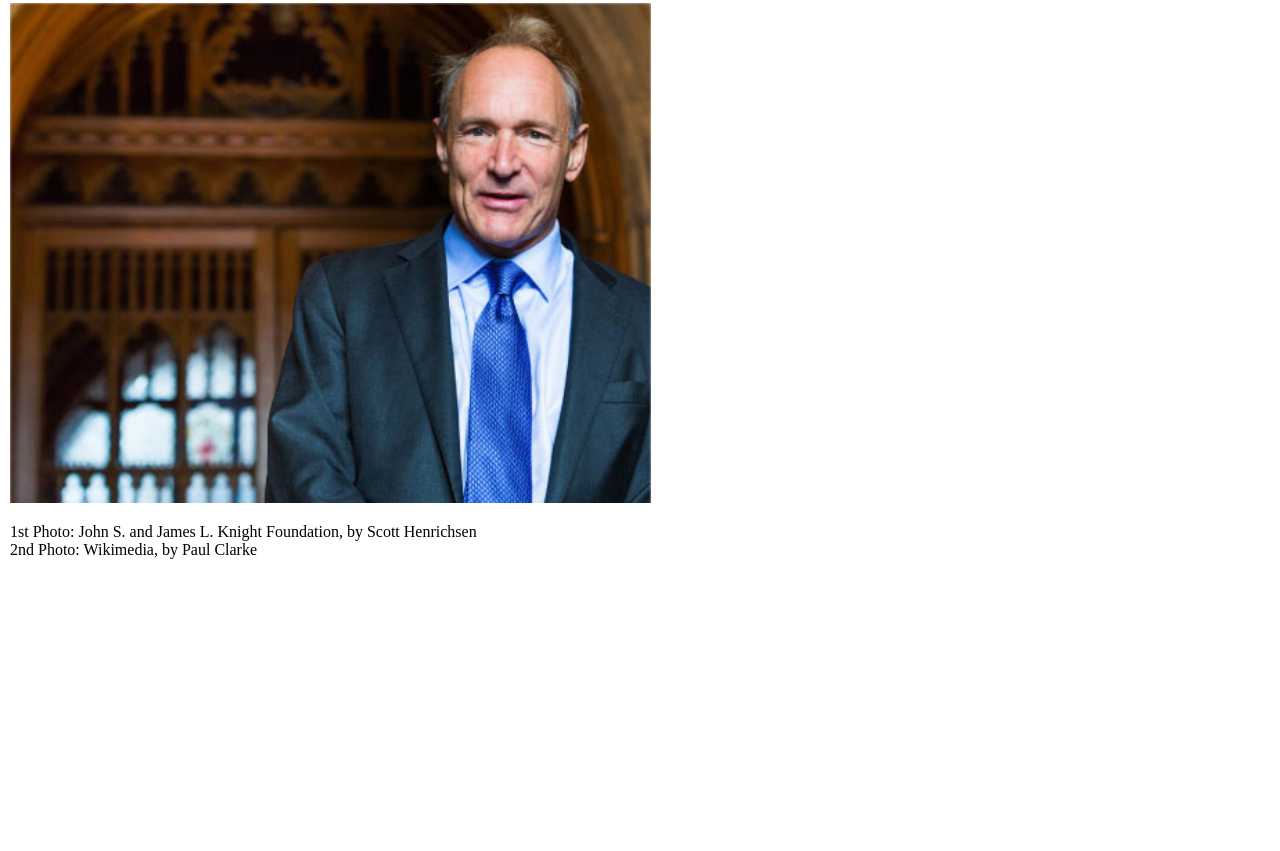
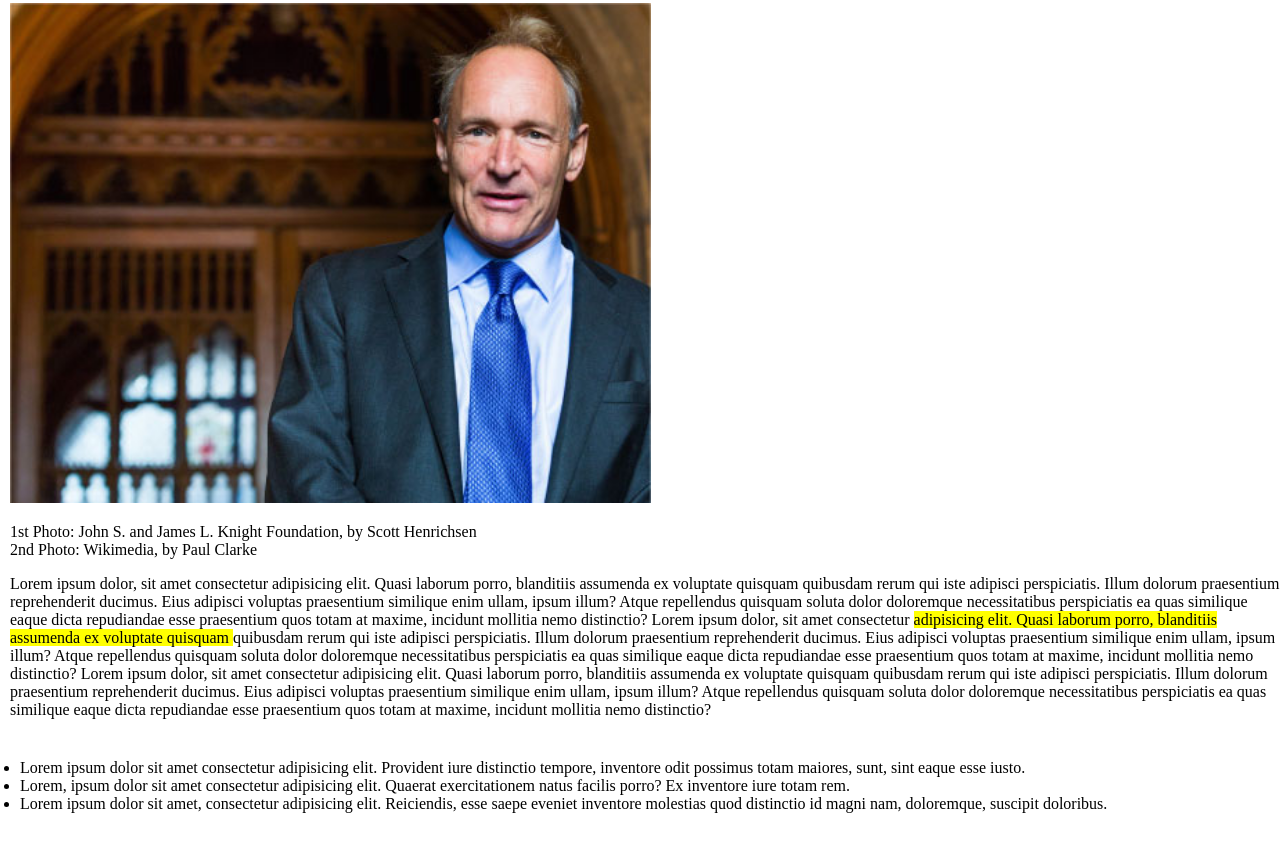
Before and after one commit to GabriPini/html-css-booleaner, a plain HTML site: page index.html in a window 1280 px wide. Shown: the part 812-1663 px from the top of the page. Before the commit the page ends 1387 px from the top, so only its background shows below. Drawn offline with Linux system fonts and the light colour scheme.

Commit message:
add third section

```diff
--- a/css/style.css
+++ b/css/style.css
@@ -53,3 +53,9 @@ a{
     height: 500px;
 
 }
+
+ul{
+    margin-top: 40px;
+    margin-bottom: 40px;
+    padding-left: 10px;
+}
--- a/index.html
+++ b/index.html
@@ -31,6 +31,16 @@
         </section>
         <!-- /#foto e descrizione -->
        <section id="testo_centrale">
+           <p>Lorem ipsum dolor, sit amet consectetur adipisicing elit. Quasi laborum porro, blanditiis assumenda ex voluptate quisquam quibusdam rerum qui iste adipisci perspiciatis. Illum dolorum praesentium reprehenderit ducimus. Eius adipisci voluptas praesentium similique enim ullam, ipsum illum? Atque repellendus quisquam soluta dolor doloremque necessitatibus perspiciatis ea quas similique eaque dicta repudiandae esse praesentium quos totam at maxime, incidunt mollitia nemo distinctio?
+            Lorem ipsum dolor, sit amet consectetur <mark> adipisicing elit. Quasi laborum porro, blanditiis assumenda ex voluptate quisquam </mark> quibusdam rerum qui iste adipisci perspiciatis. Illum dolorum praesentium reprehenderit ducimus. Eius adipisci voluptas praesentium similique enim ullam, ipsum illum? Atque repellendus quisquam soluta dolor doloremque necessitatibus perspiciatis ea quas similique eaque dicta repudiandae esse praesentium quos totam at maxime, incidunt mollitia nemo distinctio?
+            Lorem ipsum dolor, sit amet consectetur adipisicing elit. Quasi laborum porro, blanditiis assumenda ex voluptate quisquam quibusdam rerum qui iste adipisci perspiciatis. Illum dolorum praesentium reprehenderit ducimus. Eius adipisci voluptas praesentium similique enim ullam, ipsum illum? Atque repellendus quisquam soluta dolor doloremque necessitatibus perspiciatis ea quas similique eaque dicta repudiandae esse praesentium quos totam at maxime, incidunt mollitia nemo distinctio?
+           </p>
+
+           <ul>
+               <li>Lorem ipsum dolor sit amet consectetur adipisicing elit. Provident iure distinctio tempore, inventore odit possimus totam maiores, sunt, sint eaque esse iusto.</li>
+               <li>Lorem, ipsum dolor sit amet consectetur adipisicing elit. Quaerat exercitationem natus facilis porro? Ex inventore iure totam rem.</li>
+               <li>Lorem ipsum dolor sit amet, consectetur adipisicing elit. Reiciendis, esse saepe eveniet inventore molestias quod distinctio id magni nam, doloremque, suscipit doloribus.</li>
+           </ul>
 
        </section>
        <!-- /#testo_centrale -->
```
